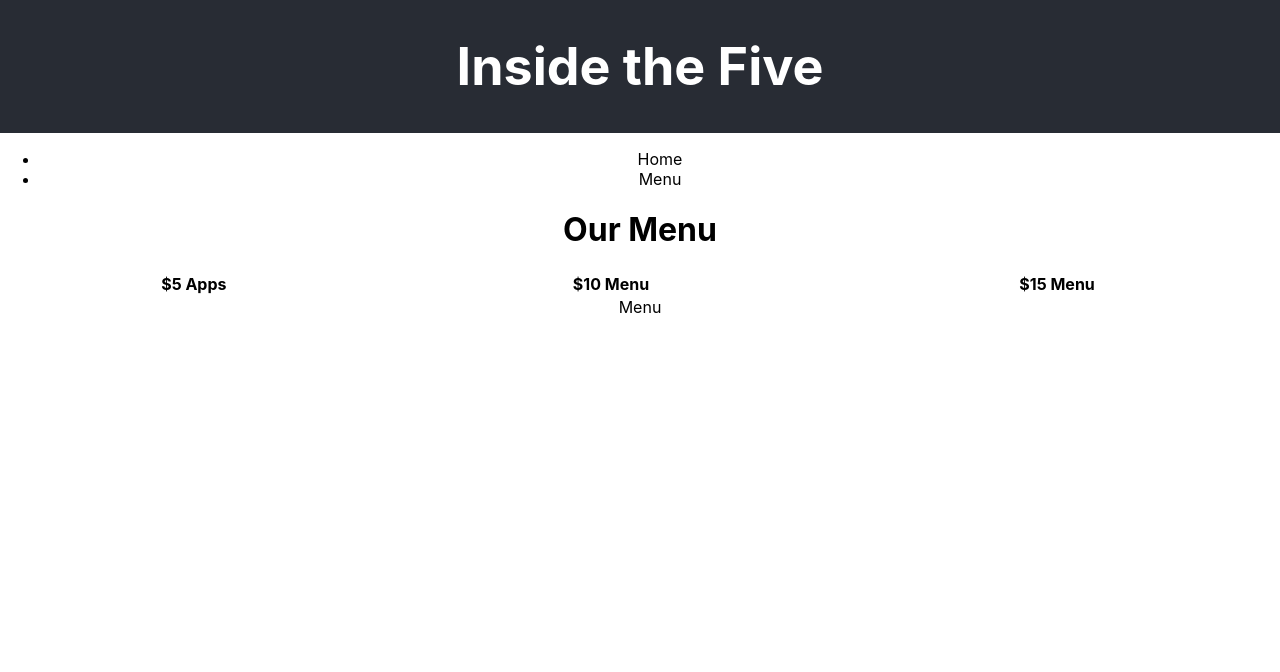
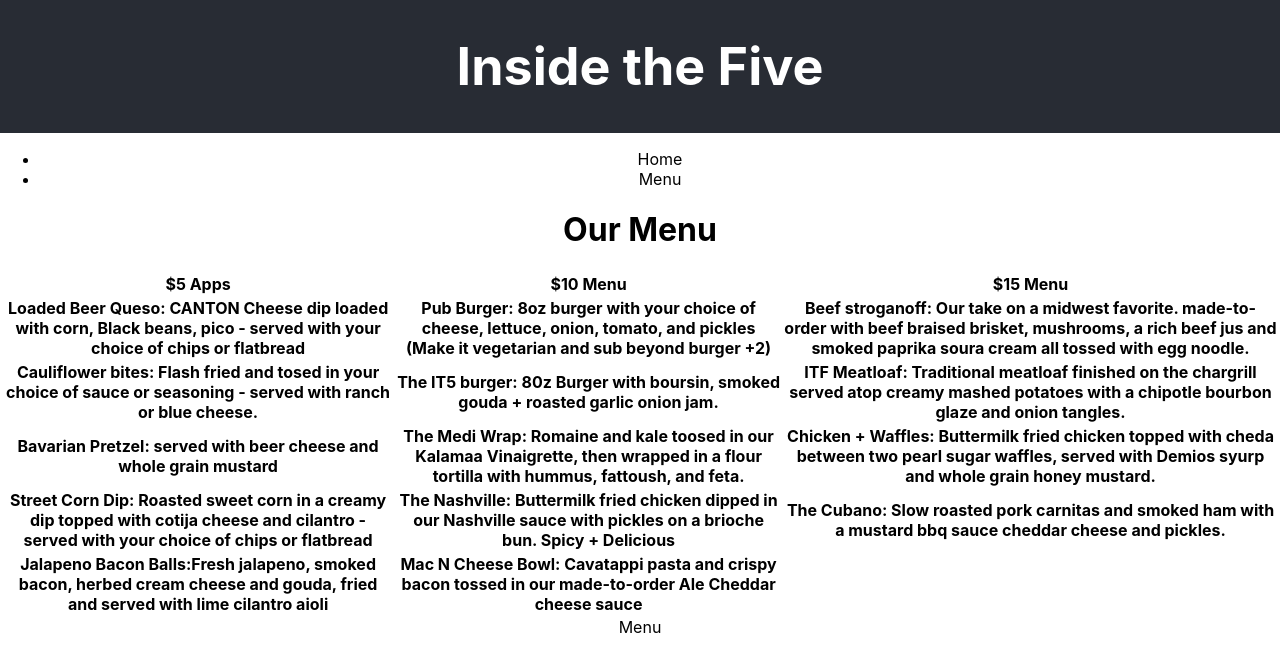
Before and after one commit to OliverQian7/Insidethe5, a React (Create React App) app in the folder client/: page / in a window 1280 px wide. Both pictures are taken after a click on the link "Menu". Shown: the top 672 px of the page. Built offline with nearby package versions, Linux system fonts and the light colour scheme.

Commit message:
full menu html

```diff
--- a/client/src/Components/Tabs/Menu.js
+++ b/client/src/Components/Tabs/Menu.js
@@ -8,7 +8,32 @@ function Menu() {
                     <th>$10 Menu</th>
                     <th>$15 Menu</th>
                 </tr>
+                <tr>
+                    <th>Loaded Beer Queso: CANTON Cheese dip loaded with corn, Black beans, pico - served with your choice of chips or flatbread</th>
+                    <th>Pub Burger: 8oz burger with your choice of cheese, lettuce, onion, tomato, and pickles (Make it vegetarian and sub beyond burger +2)</th>
+                    <th>Beef stroganoff: Our take on a midwest favorite. made-to-order with beef braised brisket, mushrooms, a rich beef jus and smoked paprika soura cream all tossed with egg noodle.</th>
+                </tr>
+                <tr>
+                    <th>Cauliflower bites: Flash fried and tosed in your choice of sauce or seasoning - served with ranch or blue cheese.</th>
+                    <th>The IT5 burger: 80z Burger with boursin, smoked gouda + roasted garlic onion jam.</th>
+                    <th>ITF Meatloaf: Traditional meatloaf finished on the chargrill served atop creamy mashed potatoes with a chipotle bourbon glaze and onion tangles.</th>
+                </tr>
+                <tr>
+                    <th>Bavarian Pretzel: served with beer cheese and whole grain mustard</th>
+                    <th>The Medi Wrap: Romaine and kale toosed in our Kalamaa Vinaigrette, then wrapped in a flour tortilla with hummus, fattoush, and feta.</th>
+                    <th>Chicken + Waffles: Buttermilk fried chicken topped with cheda between two pearl sugar waffles, served with Demios syurp and whole grain honey mustard.</th>
+                </tr>
+                <tr>
+                    <th>Street Corn Dip: Roasted sweet corn in a creamy dip topped with cotija cheese and cilantro - served with your choice of chips or flatbread</th>
+                    <th>The Nashville: Buttermilk fried chicken dipped in our Nashville sauce with pickles on a brioche bun. Spicy + Delicious</th>
+                    <th>The Cubano: Slow roasted pork carnitas and smoked ham with a mustard bbq sauce cheddar cheese and pickles.</th>
+                </tr>
+                <tr>
+                    <th>Jalapeno Bacon Balls:Fresh jalapeno, smoked bacon, herbed cream cheese and gouda, fried and served with lime cilantro aioli</th>
+                    <th>Mac N Cheese Bowl: Cavatappi pasta and crispy bacon tossed in our made-to-order Ale Cheddar cheese sauce</th>
+                </tr>
             </table>
+
 
 
             <subtitle1 id="menubody">
```
